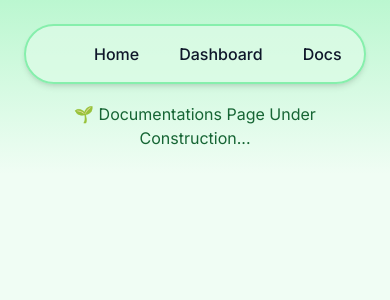
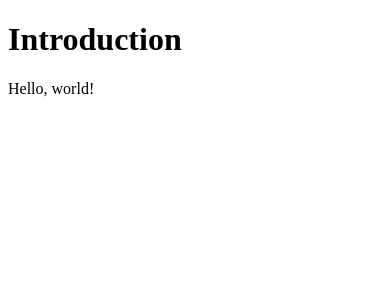
Before and after one commit to aritako/superpot, a Next.js app: page /docs in a window 390 px wide. Shown: the top 300 px of the page. Built offline with nearby package versions, Linux system fonts and the light colour scheme.

Commit message:
feat: add nextra documentation page

```diff
--- a/app/docs/page.tsx
+++ /dev/null
@@ -1,16 +0,0 @@
-import Navbar from "@/components/Navbar";
-
-export default function Dashboard() {
-  return (
-    <section className="flex-grow lg:p-12 sm:p-6 p-6 bg-gradient-to-b from-green-200 to-green-50">
-      <div className="flex justify-center">
-        <Navbar />
-      </div>
-      <div className="flex justify-center flex-col gap-10">
-        <span className="lg:text-lg text-black-600 text-green-800 text-center mt-[-30px]">
-          🌱 Documentations Page Under Construction...
-        </span>
-      </div>
-    </section>
-  );
-}
--- a/next.config.mjs
+++ b/next.config.mjs
@@ -1,4 +1,10 @@
+import next from "next";
+import nextra from "nextra"
 /** @type {import('next').NextConfig} */
 const nextConfig = {};
+const withNextra = nextra({
+    theme: 'nextra-theme-docs',
+    themeConfig: './theme.config.jsx'
+})
 
-export default nextConfig;
+export default withNextra(nextConfig);
--- a/package.json
+++ b/package.json
@@ -14,6 +14,8 @@
     "clsx": "^2.1.1",
     "lucide-react": "^0.378.0",
     "next": "14.2.3",
+    "nextra": "^2.13.4",
+    "nextra-theme-docs": "^2.13.4",
     "react": "^18",
     "react-dom": "^18",
     "tailwind-merge": "^2.3.0",
--- /dev/null
+++ b/pages/_meta.json
@@ -0,0 +1,4 @@
+{
+    "docs": "Documentation",
+    "about": "About Us"
+}
--- /dev/null
+++ b/pages/docs/_meta.json
@@ -0,0 +1,4 @@
+{
+    "index": "Introduction",
+    "start": "Getting Started"
+}
--- /dev/null
+++ b/pages/docs/index.mdx
@@ -0,0 +1,3 @@
+# Introduction
+
+Hello, world!
--- /dev/null
+++ b/pages/docs/start.mdx
@@ -0,0 +1,3 @@
+# Getting Started
+
+Hello, world!
--- /dev/null
+++ b/theme.config.jsx
@@ -0,0 +1,7 @@
+export default {
+    logo: <span>Super Pot</span>,
+    project: {
+      link: 'https://github.com/aritako/superpot'
+    }
+    // ... other theme options
+}
```
Also changed, not shown: pages/about.mdx (added), 1 other file (tests, documents, lock files or other folders).
